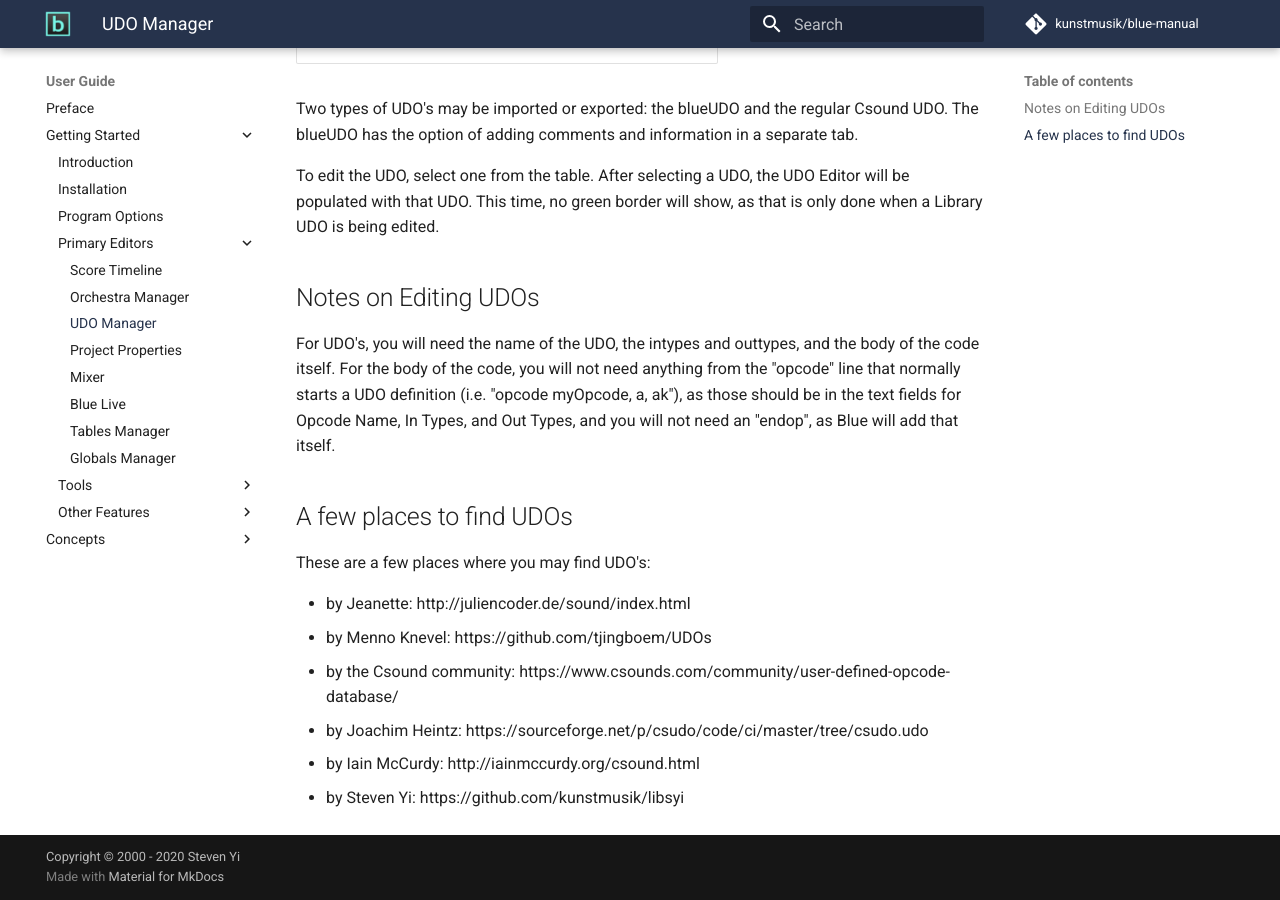
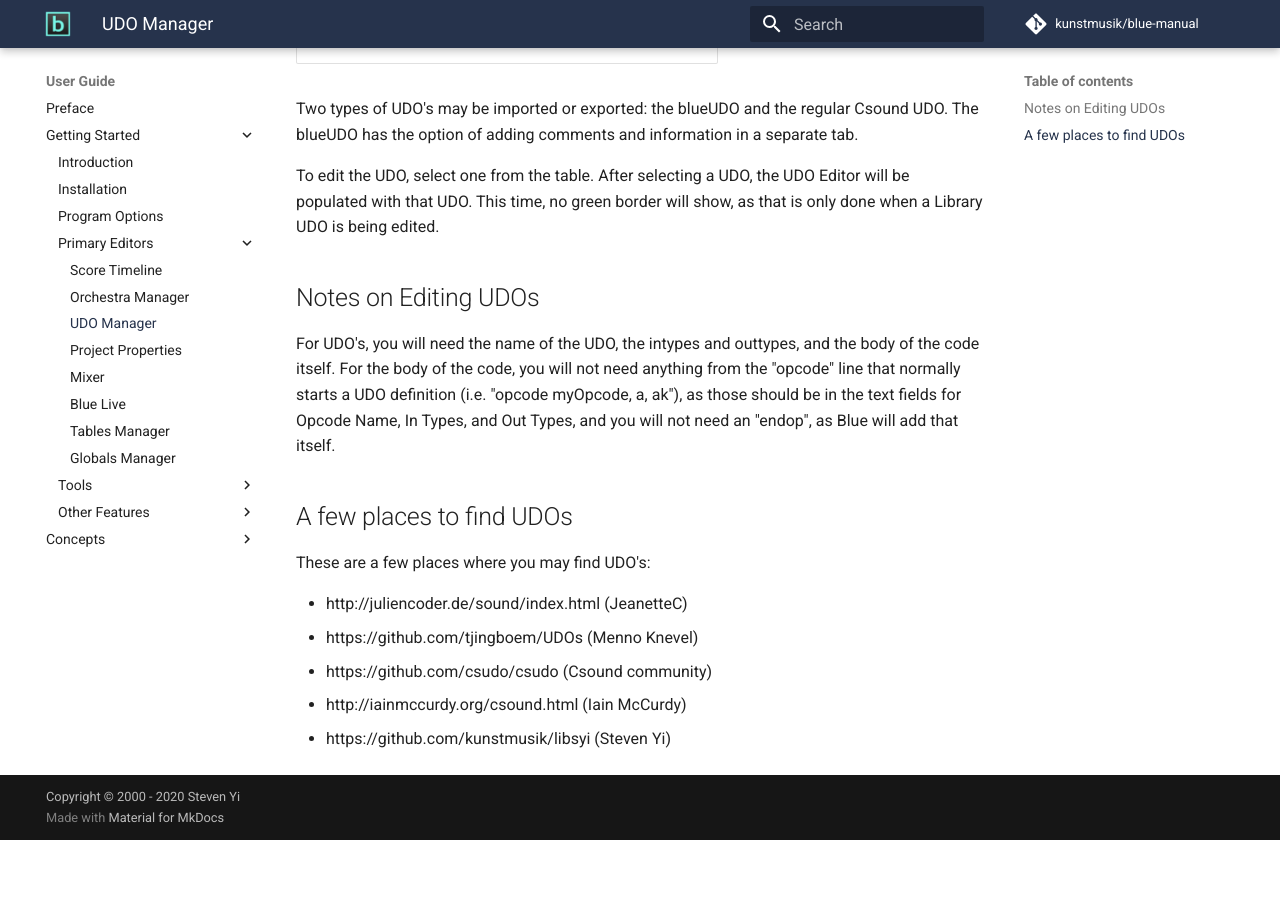
Before and after one commit to kunstmusik/blue-manual, an MkDocs documentation site: the page built from docs/users/gettingStarted/primaryEditors/udoManager.md, in a window 1280 px wide and 900 px high, scrolled down 1574 px. Built offline with MkDocs 1.6.1 and Material for MkDocs 9.7.7, drawn with Linux system fonts in a browser that asks for light colours; comment, search, counter and statistics services are not loaded; after the commit the page ends 2414 px from its top, so only the background shows below that.

Commit message:
updated UDO links

```diff
--- a/docs/users/gettingStarted/primaryEditors/udoManager.md
+++ b/docs/users/gettingStarted/primaryEditors/udoManager.md
@@ -66,12 +66,11 @@ need an "endop", as Blue will add that itself.
 
 These are a few places where you may find UDO's:
 
-  - by Jeanette: http://juliencoder.de/sound/index.html
-  - by Menno Knevel: https://github.com/tjingboem/UDOs
-  - by the Csound community: https://www.csounds.com/community/user-defined-opcode-database/
-  - by Joachim Heintz: https://sourceforge.net/p/csudo/code/ci/master/tree/csudo.udo
-  - by Iain McCurdy: http://iainmccurdy.org/csound.html
-  - by Steven Yi: https://github.com/kunstmusik/libsyi
+  - http://juliencoder.de/sound/index.html (JeanetteC)
+  - https://github.com/tjingboem/UDOs (Menno Knevel)
+  - https://github.com/csudo/csudo (Csound community)
+  - http://iainmccurdy.org/csound.html (Iain McCurdy)
+  - https://github.com/kunstmusik/libsyi (Steven Yi)
 
 
 
```
